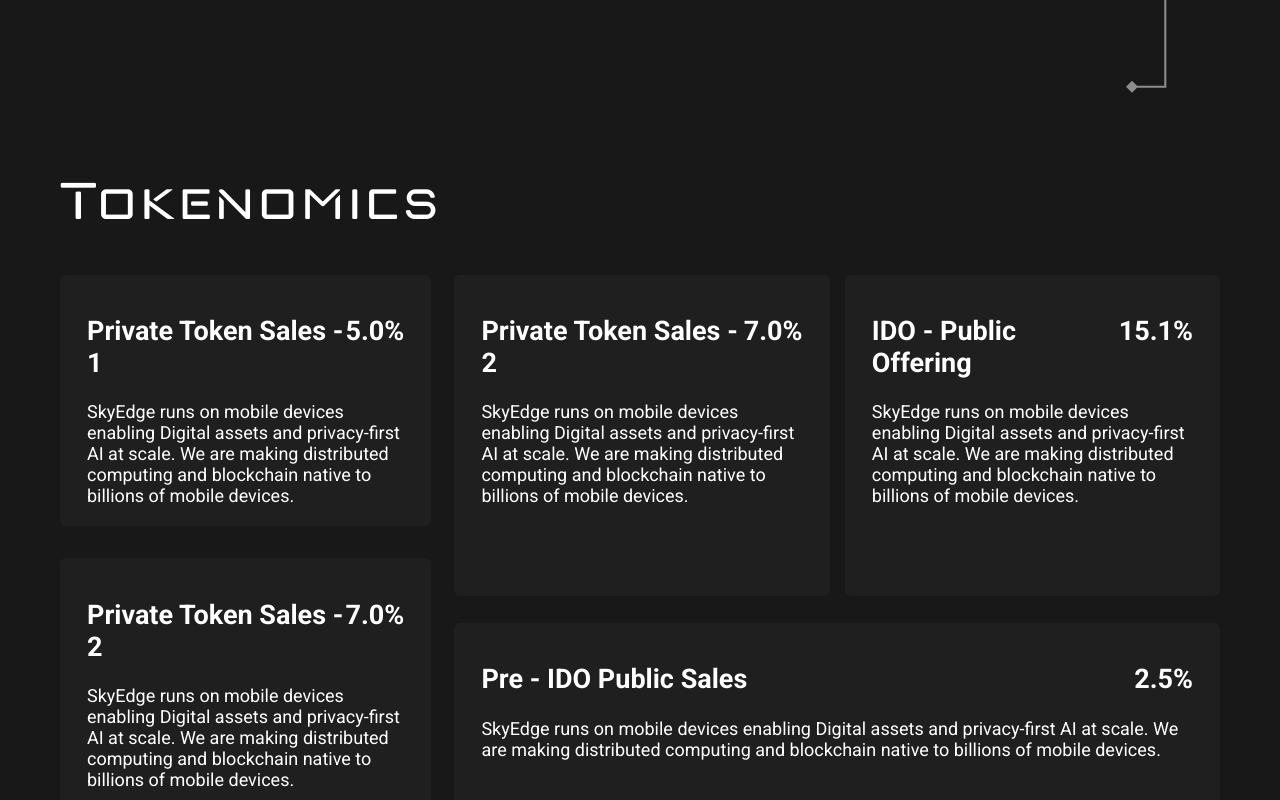
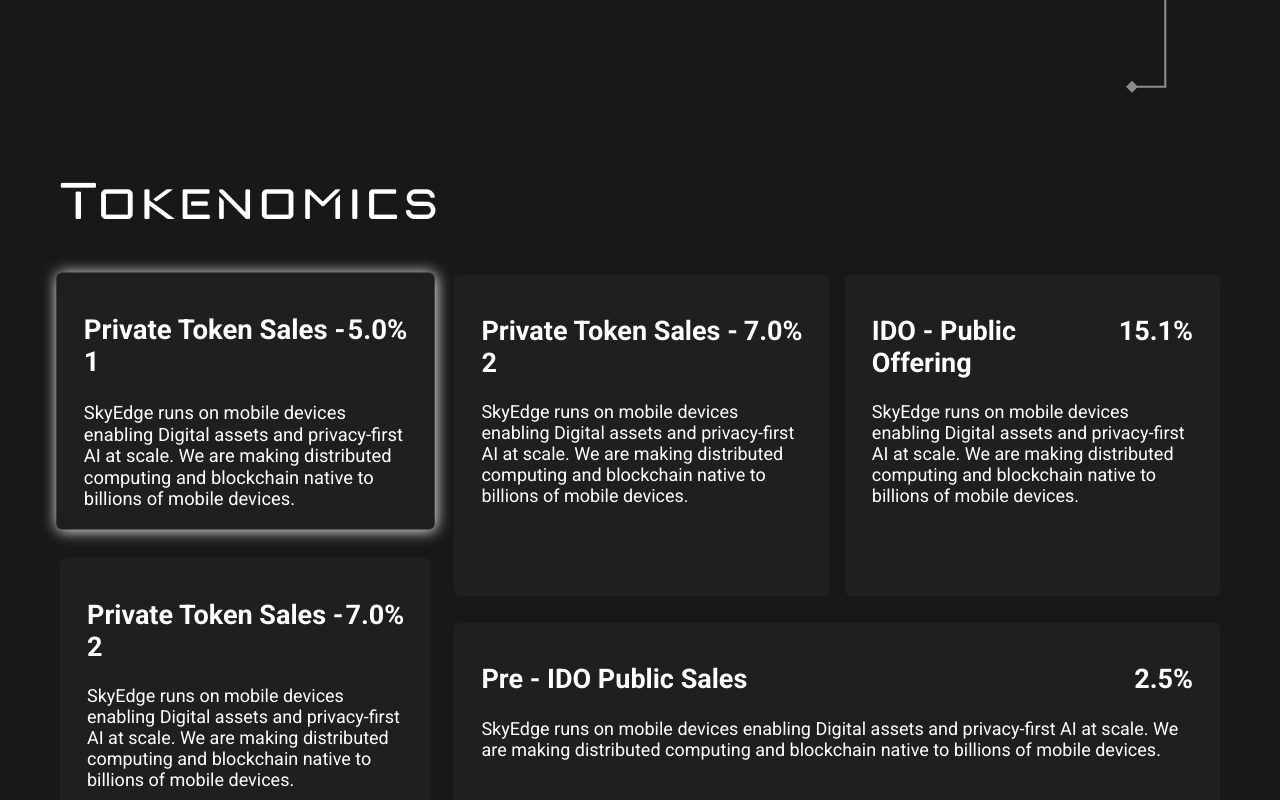
Before and after one commit to SkyEdge-io/skyedge-website, a React (Create React App) app: page / in a window 1280 px wide. In both pictures the pointer is over the element 245 px from the left and 5108 px from the top of the page. Shown: the part 4708-5508 px from the top of the page. Built offline with nearby package versions, Linux system fonts and the light colour scheme; a web font is replaced by a local one.

Commit message:
tokens hover zoom

```diff
--- a/src/components/Tokenomics/Tokenomics.css
+++ b/src/components/Tokenomics/Tokenomics.css
@@ -40,6 +40,11 @@
   border-radius: 6px;
   padding: 1em 1.5em;
   font-size: calc(0.25rem + 1vmin);
+}
+
+.token-card:hover {
+  transform: scale(1.02);
+  box-shadow: 1px 1px 15px #fff;
 }
 
 .token-col2 {
```
